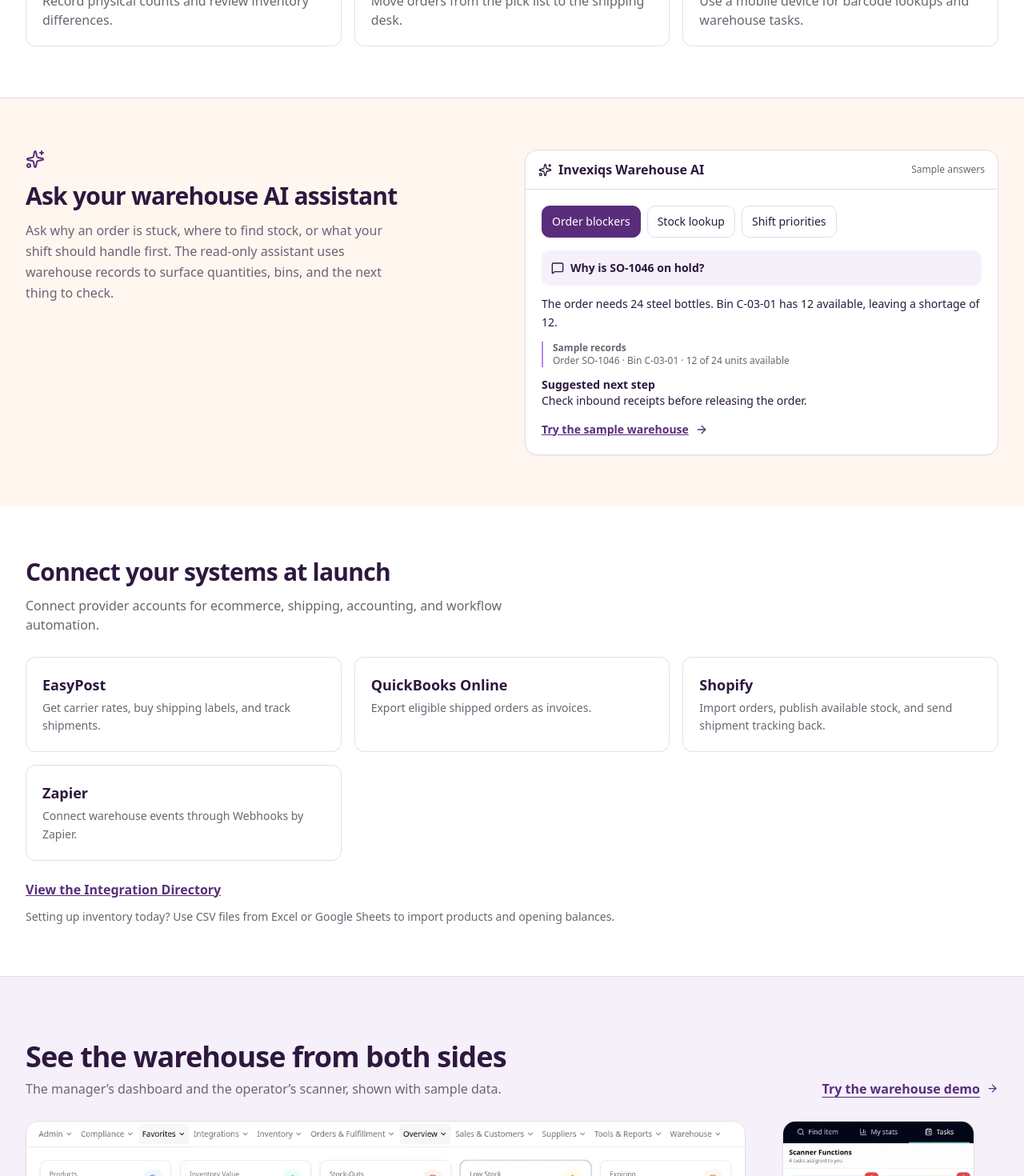
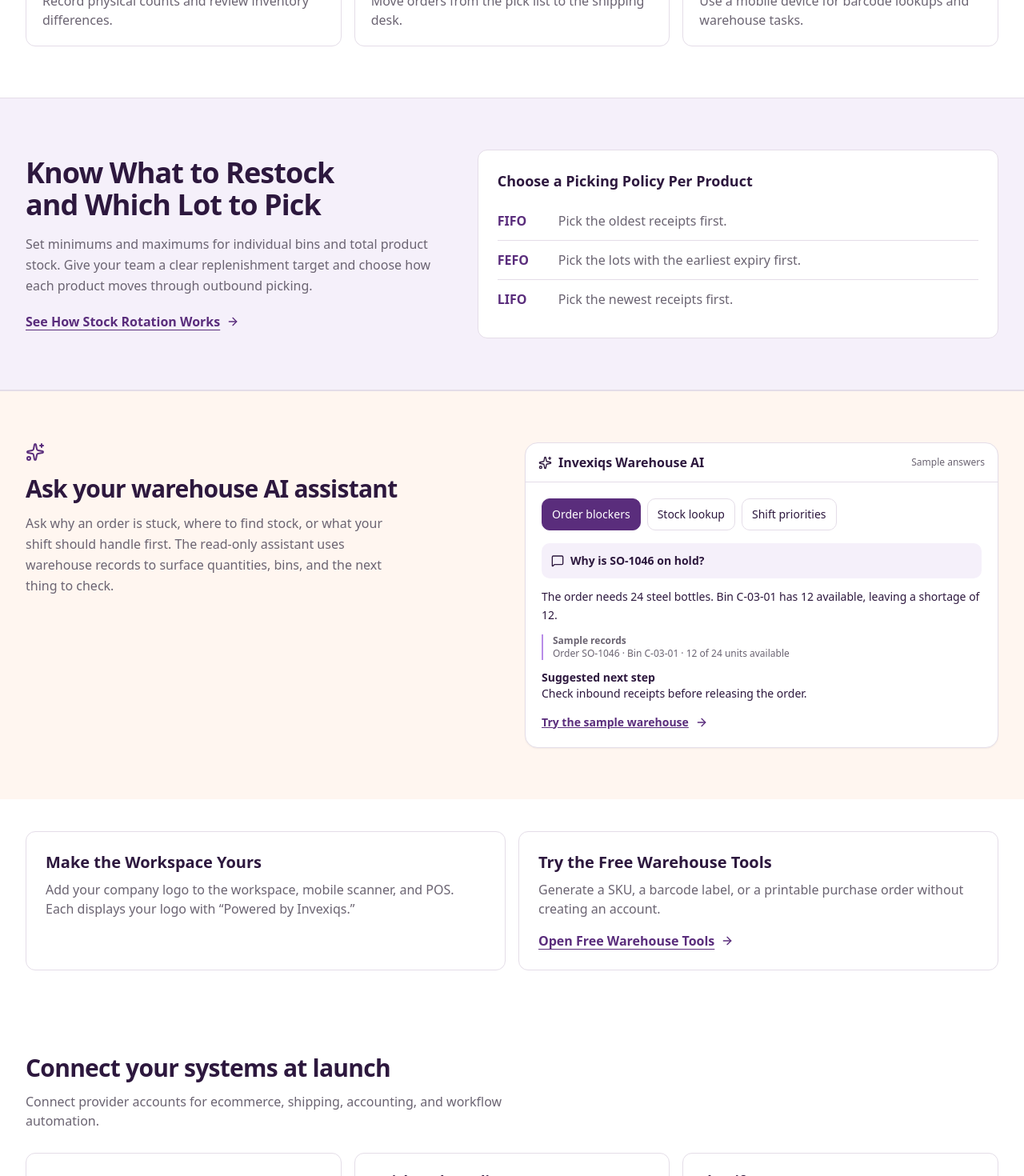
Before and after one commit to Phocas88/medtrack, a Next.js app: page / in a window 1280 px wide. Shown: the part 1260-2730 px from the top of the page at 80% size. Built offline with nearby package versions, Linux system fonts and the light colour scheme; no server answers.

Commit message:
Show stock controls and warehouse tools on the landing page

```diff
--- a/src/app/page.tsx
+++ b/src/app/page.tsx
@@ -14,7 +14,7 @@ import { PublicHeader } from '@/components/layout/public-header';
 
 export const metadata: Metadata = {
   title: 'Invexiqs WMS | Warehouse management for growing distributors',
-  description: 'Track stock by bin, receive inventory, and fulfill orders with Invexiqs WMS. Explore the warehouse AI assistant, see launch integrations, or set up your own warehouse.',
+  description: 'Set stock targets by bin and across your workspace, choose FIFO, FEFO, or LIFO picking, and fulfill orders with Invexiqs WMS. Try the demo or explore free warehouse tools.',
   alternates: { canonical: '/' },
 };
 
@@ -88,6 +88,33 @@ export default function HomePage() {
           </div>
         </section>
 
+        <section id="stock-controls" aria-labelledby="stock-controls-title" className="border-y border-brand-border-gray bg-brand-lavender">
+          <div className="mx-auto grid max-w-7xl gap-8 px-5 py-14 lg:grid-cols-[.9fr_1.1fr] lg:items-center lg:px-8 lg:py-16">
+            <div>
+              <h2 id="stock-controls-title" className="text-balance text-3xl font-bold tracking-tight text-brand-deep-plum sm:text-4xl">Know What to Restock and Which Lot to Pick</h2>
+              <p className="mt-4 max-w-lg leading-relaxed text-brand-muted-gray">Set minimums and maximums for individual bins and total product stock. Give your team a clear replenishment target and choose how each product moves through outbound picking.</p>
+              <Link href="/academy#stock-rotation" className="mt-5 inline-flex items-center gap-2 font-semibold text-brand-royal-plum underline underline-offset-4">
+                See How Stock Rotation Works <ArrowRight aria-hidden size={16} />
+              </Link>
+            </div>
+            <div className="rounded-xl border border-brand-border-gray bg-brand-white p-5 sm:p-6">
+              <h3 className="text-lg font-semibold text-brand-deep-plum">Choose a Picking Policy Per Product</h3>
+              <dl className="mt-3 divide-y divide-brand-border-gray">
+                {[
+                  ['FIFO', 'Pick the oldest receipts first.'],
+                  ['FEFO', 'Pick the lots with the earliest expiry first.'],
+                  ['LIFO', 'Pick the newest receipts first.'],
+                ].map(([policy, detail]) => (
+                  <div key={policy} className="grid grid-cols-[4rem_1fr] gap-3 py-3">
+                    <dt className="font-bold text-brand-royal-plum">{policy}</dt>
+                    <dd className="text-brand-muted-gray">{detail}</dd>
+                  </div>
+                ))}
+              </dl>
+            </div>
+          </div>
+        </section>
+
         <section id="warehouse-ai" className="border-t border-brand-border-gray bg-brand-warm-cream">
           <div className="mx-auto grid max-w-7xl gap-8 px-5 py-14 md:grid-cols-2 lg:px-8 lg:py-16">
             <div>
@@ -97,6 +124,20 @@ export default function HomePage() {
             </div>
             <WarehouseAiPreview />
           </div>
+        </section>
+
+        <section aria-label="Workspace branding and free tools" className="mx-auto grid max-w-7xl gap-4 px-5 py-10 md:grid-cols-2 lg:px-8">
+          <article className="rounded-xl border border-brand-border-gray p-5 sm:p-6">
+            <h2 className="text-xl font-semibold text-brand-deep-plum">Make the Workspace Yours</h2>
+            <p className="mt-2 text-brand-muted-gray">Add your company logo to the workspace, mobile scanner, and POS. Each displays your logo with “Powered by Invexiqs.”</p>
+          </article>
+          <article className="rounded-xl border border-brand-border-gray p-5 sm:p-6">
+            <h2 className="text-xl font-semibold text-brand-deep-plum">Try the Free Warehouse Tools</h2>
+            <p className="mt-2 text-brand-muted-gray">Generate a SKU, a barcode label, or a printable purchase order without creating an account.</p>
+            <Link href="/tools" className="mt-4 inline-flex items-center gap-2 font-semibold text-brand-royal-plum underline underline-offset-4">
+              Open Free Warehouse Tools <ArrowRight aria-hidden size={16} />
+            </Link>
+          </article>
         </section>
 
         <section id="integrations" className="mx-auto max-w-7xl px-5 py-14 lg:px-8 lg:py-16">
--- a/src/app/plans/feature-comparison.tsx
+++ b/src/app/plans/feature-comparison.tsx
@@ -20,6 +20,8 @@ const groups = [
     ['SKU catalog and product categories', included],
     ['Product archiving and restoration', included],
     ['Stock by bin and lot', included],
+    ['Min/max stock targets by bin and product', included],
+    ['FIFO, FEFO, and LIFO stock rotation', included],
     ['Serial capture on supported receipts and shipments', included],
     ['Lot expiration tracking', included],
     ['Quarantine holds and dispositions', growth],
```
